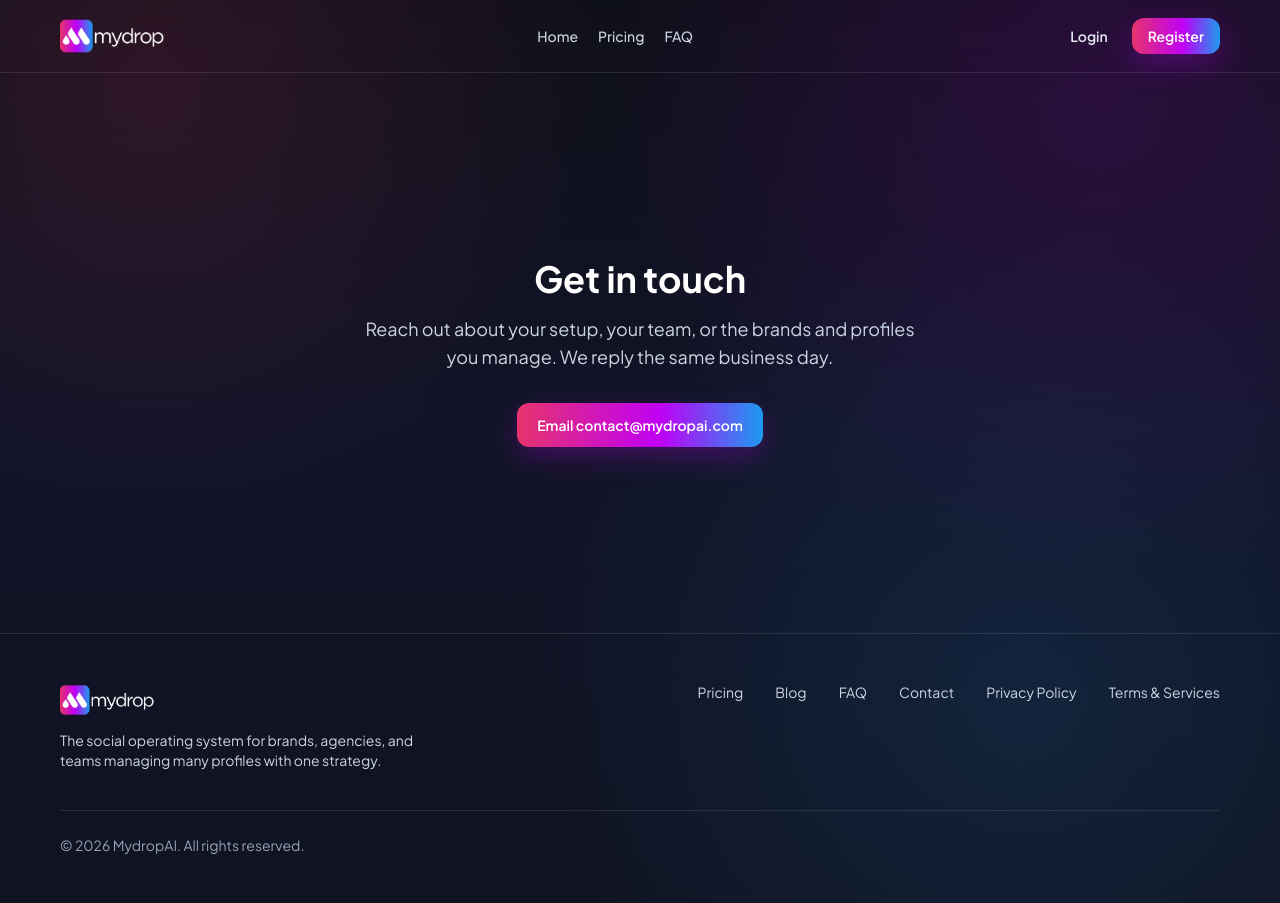
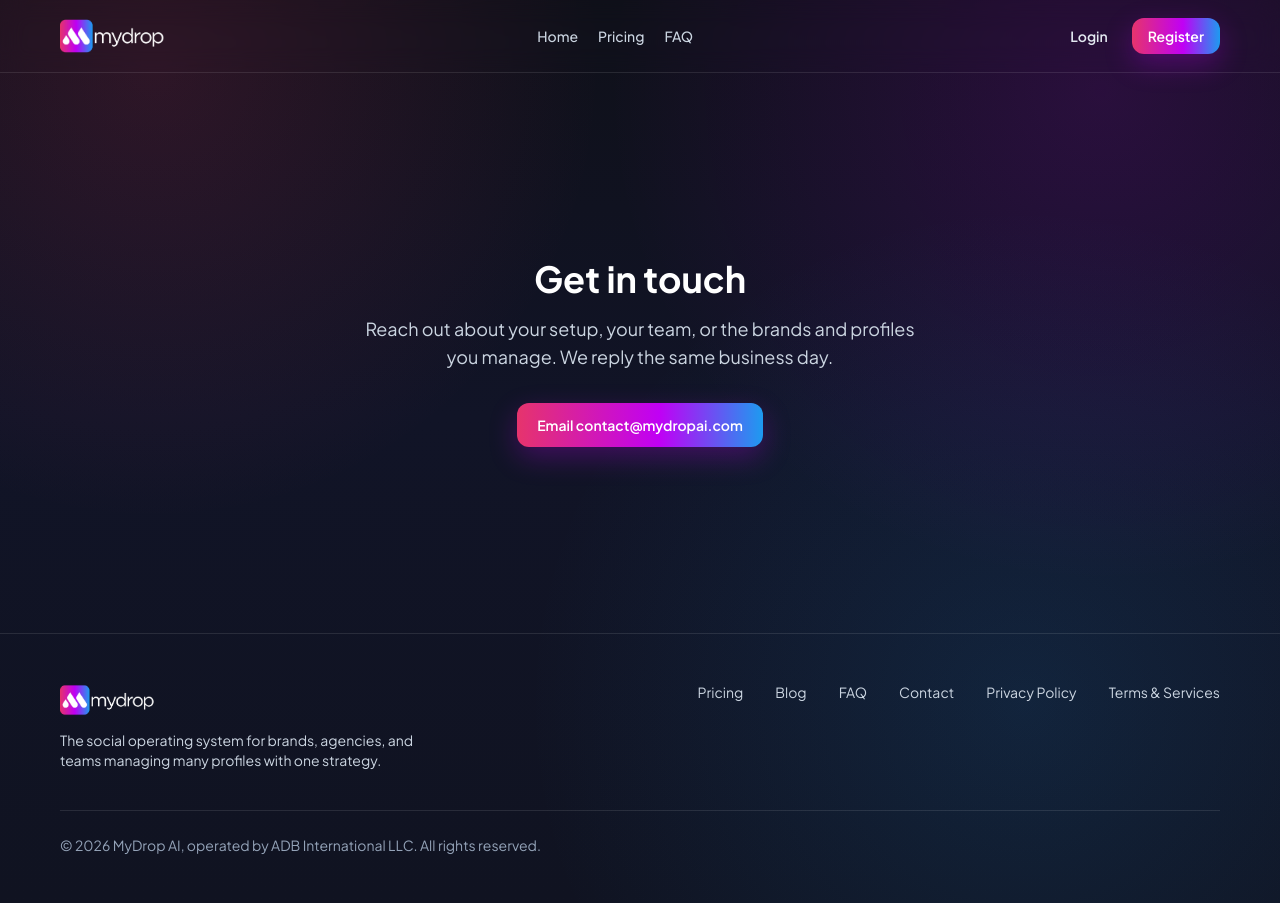
Before and after one commit to Mydrop-AI/mydrop-site, a React (Vite) app: page /contact in a window 1280 px wide. Built offline with nearby package versions, Linux system fonts and the light colour scheme.

Commit message:
fix: update footer copyright text for accuracy and branding

```diff
--- a/src/components/layout/SiteFooter.tsx
+++ b/src/components/layout/SiteFooter.tsx
@@ -40,7 +40,7 @@ export default function SiteFooter() {
         </div>
 
         <div className="mt-10 border-t border-white/10 pt-6 text-sm text-slate-400">
-          © {new Date().getFullYear()} MydropAI. All rights reserved.
+          © {new Date().getFullYear()} MyDrop AI, operated by ADB International LLC. All rights reserved.
         </div>
       </div>
     </footer>
```
